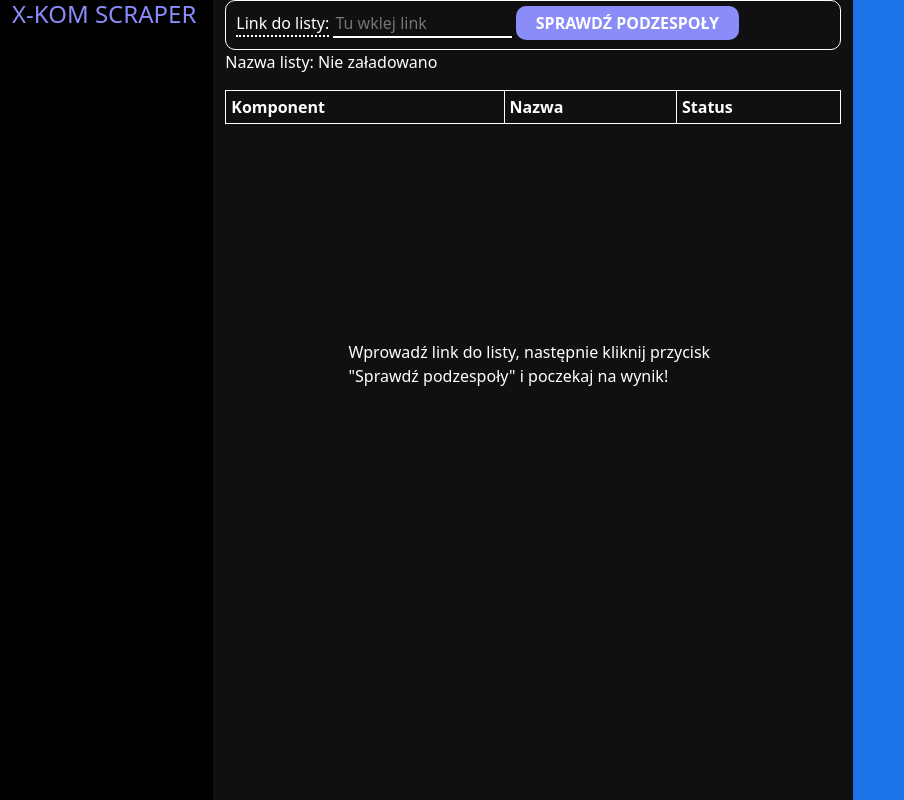
After one commit to j-jaros/x-kom-scraper, a Flask app: template templates/check.html in a window 1280 px wide. The commit adds this page. Shown: the whole page, without its empty margins (0-904 px from the left). Run offline with Flask 3, Linux system fonts and the light colour scheme; the template is opened without the code that fills it, so the values that code supplies are empty.

Commit message:
dzialac dziala xD nawet wyswietla nierozpoznane komponenty wiec jest super

```diff
--- a/main.py
+++ b/main.py
@@ -1,6 +1,6 @@
 import flask
 
-# from scraper import scraper
+from scraper import scraper
 
 app = flask.Flask(__name__, template_folder='./templates', static_folder='./static')
 
@@ -12,7 +12,15 @@
 
 @app.route("/sprawdz-podzespoly")
 def check_components():
-    return flask.render_template_string("<h1>to jest strona z sprawdzeniem podzespolow</h1>")
+    return flask.render_template("check.html")
 
 
-app.run()
+@app.route("/api/v1/check_components", methods=['POST'])
+def api_check_components():
+    data = flask.request.get_json()
+    url = data['url']
+    response = scraper(url)
+    return flask.jsonify({'code': 'ok', 'title': response[0], 'response': response[1], 'unrecognized': response[2]})
+
+
+app.run(host="0.0.0.0", port=1024)
--- /dev/null
+++ b/static/check.css
@@ -0,0 +1,154 @@
+.title span {
+    position: relative;
+    animation: letter_animation .5s ease-in-out forwards;
+}
+
+@keyframes letter_animation {
+    from {
+        opacity: 0;
+        bottom: -15px;
+    }
+
+    to {
+        opacity: 1;
+        bottom: 0;
+    }
+}
+
+.copyright {
+    position: absolute;
+    left: 50%;
+    bottom: 5px;
+    transform: translateX(-50%);
+    color: white;
+    white-space: nowrap;
+}
+
+.copyright a {
+    color: inherit;
+    text-decoration: none;
+}
+
+.colorFull {
+    animation: animated_text 3s infinite linear alternate;
+}
+
+@keyframes animated_text {
+    0% {
+        color: rgba(72, 200, 250, 1);
+    }
+    33% {
+        color: rgba(181, 102, 249, 1);
+    }
+    100% {
+        color: rgba(229, 48, 81, 1);
+    }
+}
+
+@keyframes animated_background {
+    0% {
+        background-color: rgba(72, 200, 250, 1);
+    }
+    33% {
+        background-color: rgba(181, 102, 249, 1);
+    }
+    100% {
+        background-color: rgba(229, 48, 81, 1);
+    }
+}
+
+.height100 {
+    height: 100vh;
+}
+
+.Main {
+    background-color: #101010;
+    height: 100vh;
+}
+
+.Main .check_control {
+    width: 100%;
+    min-height: 50px;
+    height: fit-content;
+    border: 1px solid white;
+    border-radius: 10px;
+    padding: 5px 10px;
+}
+
+.check_control label {
+    color: white;
+    border-bottom: 2px dotted #ffffff;
+    cursor: help;
+}
+
+.check_control input {
+    border: 0;
+    background-color: transparent;
+    outline: none;
+    color: white;
+    border-bottom: 2px solid white;
+    width: 30%
+}
+
+.check_control button {
+    animation: animated_background 3s infinite linear alternate;
+    color: white;
+    font-weight: bolder;
+    border: 0;
+    padding: 5px 20px;
+    border-radius: 10px;
+    text-transform: uppercase;
+}
+
+.instruction {
+    position: relative;
+    top: 30%;
+    left: 50%;
+    transform: translate(-50%, -50%);
+    max-width: 60%;
+    word-wrap: break-word;
+}
+
+table {
+    width: 100%;
+}
+
+td:first-of-type {
+    width: 1%;
+    white-space: nowrap;
+}
+
+td:nth-of-type(2) {
+    width: fit-content;
+    max-width: 40%;
+}
+
+table, tr, th, td {
+    border: 1px solid white;
+    border-collapse: collapse;
+    padding: 5px;
+}
+
+td {
+    color: inherit;
+}
+
+.compatible {
+    background-color: rgba(0, 255, 0, 0.5);
+}
+
+.notcompatible {
+    background-color: rgba(255, 0, 0, 0.5);
+}
+
+.notinlist {
+    background-color: rgba(49, 49, 49, 0.5);
+}
+
+.unrecognized {
+    background-color: #be0064;
+}
+
+.Main * {
+    color: white;
+}
--- /dev/null
+++ b/static/check.js
@@ -0,0 +1,106 @@
+async function title_animation() {
+    const w_text_wrapper = document.querySelector(".title")
+    let text = w_text_wrapper.textContent
+    text = text.split("")
+    console.log(text)
+    w_text_wrapper.innerHTML = ""
+
+    for (const letter of text) {
+        const element = document.createElement('span')
+        element.textContent = letter
+        w_text_wrapper.appendChild(element)
+        await new Promise(r => setTimeout(r, 70))
+    }
+    await new Promise(r => setTimeout(r, 400))
+    w_text_wrapper.innerHTML = "X-KOM SCRAPER"
+}
+
+title_animation()
+
+function check_components() {
+    const url = document.querySelector('input').value
+    const xhr = new XMLHttpRequest()
+    xhr.open("POST", "/api/v1/check_components", true)
+    xhr.setRequestHeader("Content-Type", "application/json")
+    console.log(`kliknieto przycisk, scrapuje dla linku ${url}`)
+    xhr.onload = () => {
+        const response = JSON.parse(xhr.responseText)
+        console.log('otrzymano odpowiedz')
+        console.log(response)
+        switch (response['code']) {
+            case 'ok':
+                console.log('kod ok. wprowadzam dane')
+                document.querySelector('#list_title').textContent = response['title']
+                display_components(response['response'])
+                display_unrecognized(response['unrecognized'])
+        }
+    }
+    xhr.send(JSON.stringify({'url': url}))
+}
+
+function display_components(components) {
+    const table = document.querySelector('table tbody')
+    table.innerHTML = ''
+    Object.keys(components).forEach((key) => {
+        const row = document.createElement('tr')
+
+        const component_type = document.createElement('td')
+        component_type.textContent = translate_names(`${key}`)
+        row.appendChild(component_type)
+
+        const component_name = document.createElement('td')
+        component_name.textContent = components[key].name
+        row.appendChild(component_name)
+
+        const component_status = document.createElement('td')
+        switch (components[key].status) {
+            case 2:
+                component_status.textContent = 'Kompatybilne'
+                row.classList.value = 'compatible'
+                break
+            case 1:
+                component_status.textContent = 'Niekompatybilne'
+                row.classList.value = 'notcompatible'
+                break
+            case 0:
+                component_status.textContent = 'Brak na liście'
+                component_name.textContent = "N/A"
+                row.classList.value = 'notinlist'
+                break
+            case -1: {
+                component_status.textContent = "Nie rozpoznano"
+                row.classList.value = 'unrecognized'
+                break
+            }
+            default:
+                component_status.textContent = 'N/A'
+                break
+        }
+        row.appendChild(component_status)
+        table.appendChild(row)
+    })
+
+}
+
+const name_table = {
+    'case': 'Obudowa',
+    'cpu': 'Procesor',
+    'cpucooler': 'Chłodzenie procesora',
+    'drive': 'Dysk',
+    'gpu': 'Karta graficzna',
+    'mobo': 'Płyta główna',
+    'psu': 'Zasilacz',
+    'ram': 'Pamięć RAM'
+}
+
+function translate_names(name) {
+    console.log(`sprawdzam nazwe ${name}/${name_table.hasOwnProperty(name)}`)
+    if (!(name_table.hasOwnProperty(name))) return 'N/A'
+
+    return name_table[name]
+
+}
+
+document.querySelector("button").addEventListener('click', () => {
+    check_components()
+})
--- a/static/index.js
+++ b/static/index.js
@@ -15,7 +15,6 @@
         await new Promise(r=>setTimeout(r, 70))
     }
     document.querySelector("p").classList.value = 'visible'
-    document.querySelector(".Main").classList.add('animate')
 }
 
 title_animation()
--- /dev/null
+++ b/templates/check.html
@@ -0,0 +1,48 @@
+<html>
+<head>
+    <meta charset="UTF-8">
+    <meta name="viewport"
+          content="width=device-width, user-scalable=no, initial-scale=1.0, maximum-scale=1.0, minimum-scale=1.0">
+    <meta http-equiv="X-UA-Compatible" content="ie=edge">
+    <title>x-kom scraper ~ Julian Jaros</title>
+    <link href="https://cdn.jsdelivr.net/npm/bootstrap@5.3.0/dist/css/bootstrap.min.css" rel="stylesheet"
+          integrity="sha384-9ndCyUaIbzAi2FUVXJi0CjmCapSmO7SnpJef0486qhLnuZ2cdeRhO02iuK6FUUVM" crossorigin="anonymous">
+    <script defer src="https://cdn.jsdelivr.net/npm/bootstrap@5.3.0/dist/js/bootstrap.bundle.min.js"
+            integrity="sha384-geWF76RCwLtnZ8qwWowPQNguL3RmwHVBC9FhGdlKrxdiJJigb/j/68SIy3Te4Bkz"
+            crossorigin="anonymous"></script>
+    <link href="/static/check.css" rel="stylesheet" type="text/css">
+    <script defer src="/static/check.js"></script>
+</head>
+<body>
+<div class="container-fluid">
+    <div class="row">
+        <div class="col-lg-2 height100" style="background-color: black">
+            <h4 class="colorFull title">X-KOM SCRAPER</h4>
+        </div>
+        <div class="col-lg-6 Main">
+            <div class="check_control">
+                <label for="url_input">Link do listy: </label>
+                <input id="url_input" placeholder="Tu wklej link">
+                <button>sprawdź podzespoły</button>
+            </div>
+            <p>Nazwa listy: <span id="list_title">Nie załadowano</span></p>
+            <table>
+                <thead>
+                <tr>
+                    <th>Komponent</th>
+                    <th>Nazwa</th>
+                    <th>Status</th>
+                </tr>
+                </thead>
+                <tbody>
+
+                </tbody>
+            </table>
+            <p class="instruction">Wprowadź link do listy, następnie kliknij przycisk "Sprawdź podzespoły" i poczekaj na
+                wynik!</p>
+        </div>
+        <div class="col-lg-4 height100" style="background-color: #1c73e7"></div>
+    </div>
+</div>
+</body>
+</html>
--- a/templates/index.html
+++ b/templates/index.html
@@ -18,7 +18,8 @@
 <div class="container-fluid">
     <div class="row">
         <div class="col-lg-12 Main">
-            <div>
+            <div class="animate"></div>
+            <div class="content">
                 <h1 class="initial colorFull">X-KOM SCRAPER</h1>
                 <p>
                     <span class="colorFull">X-KOM SCRAPER</span> to niezwykła aplikacja, która umożliwia łatwe i szybkie sprawdzanie kompatybilności
```
Also changed, not shown: components.py (+24 -0 lines), scraper.py (+65 -29 lines), static/index.css (+16 -10 lines).
